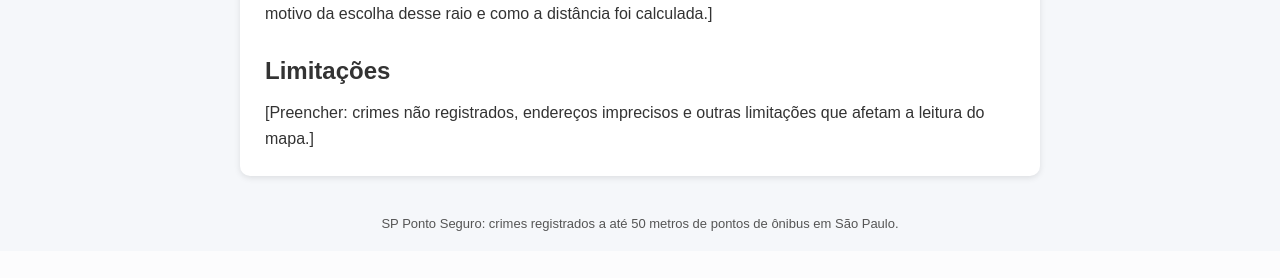
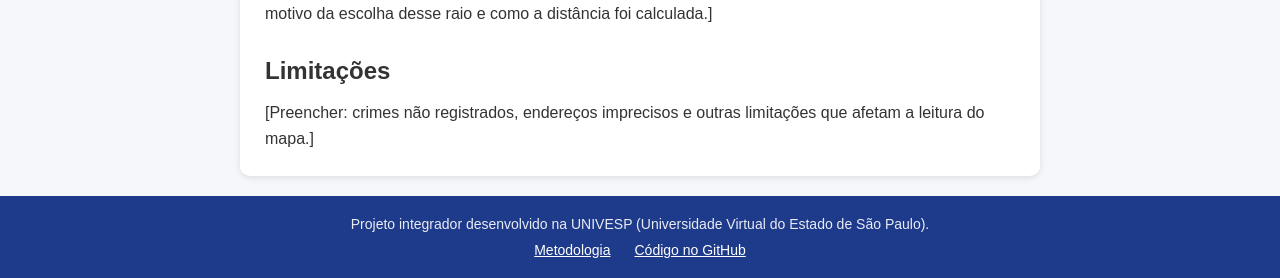
Before and after one commit to MarcosIyama/sp-ponto-seguro, a Flask app: page /metodologia in a window 1280 px wide. Shown: the part 695-973 px from the top of the page. Before the commit the page ends 926 px from the top, so only its background shows below. Run offline with Flask 3, Linux system fonts and the light colour scheme.

Commit message:
Melhora texto da home e adiciona rodapé

```diff
--- a/frontend/static/style.css
+++ b/frontend/static/style.css
@@ -164,10 +164,32 @@ main {
    RODAPÉ
 ========================= */
 footer {
+    background-color: #1e3a8a;
+    color: white;
     text-align: center;
-    font-size: 13px;
-    color: #555;
+    font-size: 14px;
     padding: 20px;
+}
+
+footer p {
+    opacity: 0.9;
+}
+
+.rodape-links {
+    display: flex;
+    justify-content: center;
+    flex-wrap: wrap;
+    gap: 8px 24px;
+    margin-top: 10px;
+}
+
+.rodape-links a {
+    color: white;
+    text-decoration: underline;
+}
+
+.rodape-links a:hover {
+    opacity: 0.8;
 }
 
 /* =========================
--- a/frontend/templates/base.html
+++ b/frontend/templates/base.html
@@ -52,7 +52,11 @@
 
     <!-- RODAPÉ -->
     <footer>
-        <p>SP Ponto Seguro: crimes registrados a até 50 metros de pontos de ônibus em São Paulo.</p>
+        <p>Projeto integrador desenvolvido na UNIVESP (Universidade Virtual do Estado de São Paulo).</p>
+        <nav class="rodape-links" aria-label="Links do rodapé">
+            <a href="{{ url_for('metodologia') }}">Metodologia</a>
+            <a href="https://github.com/MarcosIyama/sp-ponto-seguro" target="_blank" rel="noopener">Código no GitHub</a>
+        </nav>
     </footer>
 
     <!-- Scripts de cada página -->
```
Also changed, not shown: frontend/templates/index.html (+8 -2 lines).
